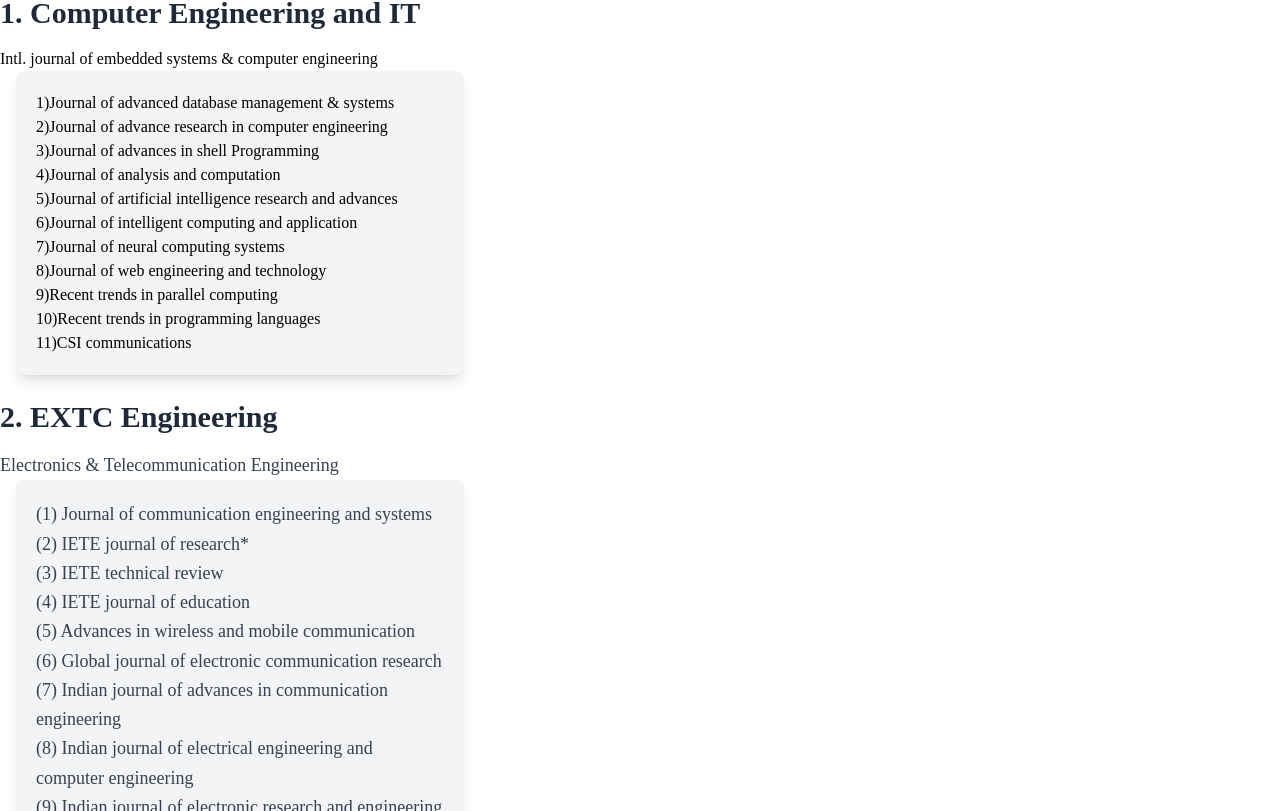
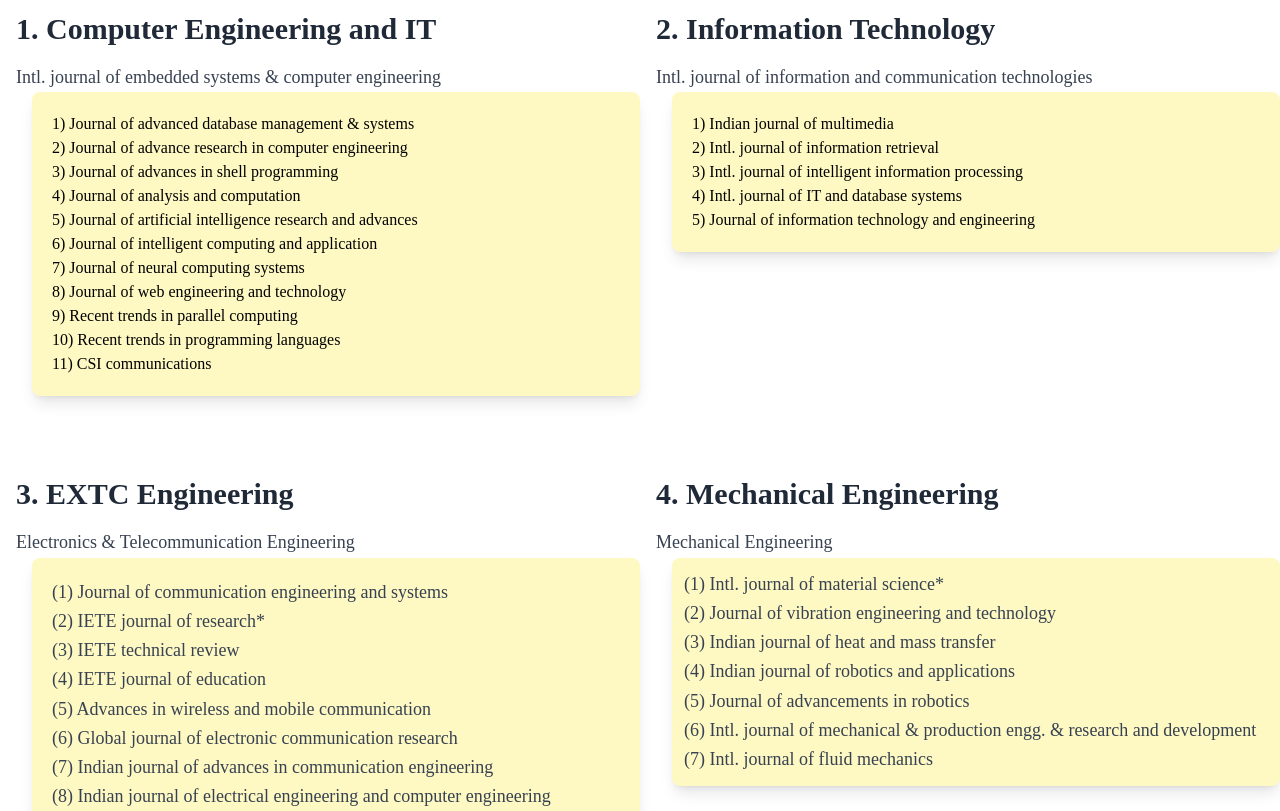
Before and after one commit to suthakaranburaj/Library-Website, a React (Vite) app in the folder Frontend/: page /journals in a window 1280 px wide. Shown: the part 229-1040 px from the top of the page. Built offline with nearby package versions, Linux system fonts and the light colour scheme.

Commit message:
journals and contacts completed

```diff
--- a/Frontend/src/Components/Pages/ContactUs/ContactUs.jsx
+++ b/Frontend/src/Components/Pages/ContactUs/ContactUs.jsx
@@ -15,7 +15,7 @@
             <div className="flex flex-grow w-full">
                 <div className="flex-1 p-8 bg-white border-r border-gray-200">
                     {/* <!-- Contact Information --> */}
-                    <div className="mb-6 flex items-start gap-5">
+                    <div className="mb-6 flex items-start gap-6">
                     <FontAwesomeIcon className='text-orange-500 text-2xl' icon="fa-solid fa-location-dot" />
                         <div>
                             <h2 className="text-xl font-semibold mb-2">Our Address</h2>
--- a/Frontend/src/Components/Pages/Journals/Journals.jsx
+++ b/Frontend/src/Components/Pages/Journals/Journals.jsx
@@ -4,55 +4,57 @@
   return (
     <div>
         <Link to='/journals'></Link>
-        <section className="min-h-screen flex flex-col justify-center font-serif  ">
-    <div className="flex flex-col h-full">
+        <section className="min-h-screen flex flex-col justify-center font-serif w-full">
+    <div className="flex flex-col h-full w-full">
         <header className="text-center mb-4 h-24">
-                <h1 className="text-4xl mt-10  font-bold mb-8 border-b-4 border-orange-400 pb-2  h-14">Journals</h1>
+            <h1 className="text-4xl mt-10 font-bold mb-8 border-b-4 border-orange-400 pb-2 h-14">Journals</h1>
         </header>
 
-        <div className="space-y-12">
+        <div className="space-y-12 w-full">
 
-            <div>
+            <div className="flex flex-wrap justify-between w-full">
+                <div className="w-full md:w-1/2 p-4">
                     <h2 className="text-3xl font-semibold text-gray-800 mb-4">1. Computer Engineering and IT</h2>
-                <p className="text-lg text-gray-700 leading-relaxed"></p>
-                <p>Intl. journal of embedded systems & computer engineering</p>
-                <div className="container mx-auto p-5 bg-gray-100 rounded-lg shadow-lg max-w-md ml-4">
-<p>1)Journal of advanced database management & systems</p>
-
-<p>2)Journal of advance research in computer engineering</p>
-
-<p>3)Journal of advances in shell Programming</p>
-
-<p>4)Journal of analysis and computation</p>
-
-<p>5)Journal of artificial intelligence research and advances</p>
-
-<p>6)Journal of intelligent computing and application</p>
-
-<p>7)Journal of neural computing systems</p>
-
-<p>8)Journal of web engineering and technology</p>
-
-<p>9)Recent trends in parallel computing</p>
-
-<p>10)Recent trends in programming languages</p>
-
-<p>11)CSI communications</p>
+                    <p className="text-lg text-gray-700 leading-relaxed">
+                        Intl. journal of embedded systems & computer engineering
+                    </p>
+                    <div className="container p-5 bg-yellow-100 rounded-lg shadow-lg ml-4">
+                        <p>1) Journal of advanced database management & systems</p>
+                        <p>2) Journal of advance research in computer engineering</p>
+                        <p>3) Journal of advances in shell programming</p>
+                        <p>4) Journal of analysis and computation</p>
+                        <p>5) Journal of artificial intelligence research and advances</p>
+                        <p>6) Journal of intelligent computing and application</p>
+                        <p>7) Journal of neural computing systems</p>
+                        <p>8) Journal of web engineering and technology</p>
+                        <p>9) Recent trends in parallel computing</p>
+                        <p>10) Recent trends in programming languages</p>
+                        <p>11) CSI communications</p>
+                    </div>
                 </div>
 
-​
+                <div className="w-full md:w-1/2 p-4">
+                    <h2 className="text-3xl font-semibold text-gray-800 mb-4">2. Information Technology</h2>
+                    <p className="text-lg text-gray-700 leading-relaxed">
+                        Intl. journal of information and communication technologies
+                    </p>
+                    <div className="container p-5 bg-yellow-100 rounded-lg shadow-lg ml-4">
+                        <p>1) Indian journal of multimedia</p>
+                        <p>2) Intl. journal of information retrieval</p>
+                        <p>3) Intl. journal of intelligent information processing</p>
+                        <p>4) Intl. journal of IT and database systems</p>
+                        <p>5) Journal of information technology and engineering</p>
+                    </div>
+                </div>
             </div>
 
 
-            </div>
-
-
-            <div>
-                <h2 className="text-3xl font-semibold text-gray-800 mb-4">2. EXTC Engineering</h2>
+            <div className="flex justify-between w-full">
+                <div className="w-full md:w-1/2 p-4">
+                    <h2 className="text-3xl font-semibold text-gray-800 mb-4">3. EXTC Engineering</h2>
                     <p className="text-lg text-gray-700 leading-relaxed">
-
                         Electronics & Telecommunication Engineering
-<div className="container mx-auto p-5 bg-gray-100 rounded-lg shadow-lg max-w-md ml-4">
+                        <div className="container p-5 bg-yellow-100 rounded-lg shadow-lg ml-4">
                             <p>(1) Journal of communication engineering and systems</p>
                             <p>(2) IETE journal of research*</p>
                             <p>(3) IETE technical review</p>
@@ -71,28 +73,26 @@
                     </p>
                 </div>
 
-            <div>
-                <h2 className="text-3xl font-semibold text-gray-800 mb-4">3. Mechanical Engineering</h2>
+                <div className="w-full md:w-1/2 p-4">
+                    <h2 className="text-3xl font-semibold text-gray-800 mb-4">4. Mechanical Engineering</h2>
                     <p className="text-lg text-gray-700 leading-relaxed">
-
                         Mechanical Engineering
-<div className="container mx-auto p-3 bg-gray-100 rounded-lg shadow-lg max-w-md ml-4">
+                        <div className="container p-3 bg-yellow-100 rounded-lg shadow-lg ml-4">
                             <p>(1) Intl. journal of material science*</p>
                             <p>(2) Journal of vibration engineering and technology</p>
                             <p>(3) Indian journal of heat and mass transfer</p>
                             <p>(4) Indian journal of robotics and applications</p>
-<p>(5) journal of advancements in robotics</p>
-<p>(6) Intl. journal of mechanical & production engg. & research and development </p>
+                            <p>(5) Journal of advancements in robotics</p>
+                            <p>(6) Intl. journal of mechanical & production engg. & research and development</p>
                             <p>(7) Intl. journal of fluid mechanics</p>
                         </div>
-
-
                     </p>
                 </div>
             </div>
+        </div>
+    </div>
 </section>
+
 </div>
-
-
   )
 }
```
Lines whose indentation alone changed are shown as unchanged.
